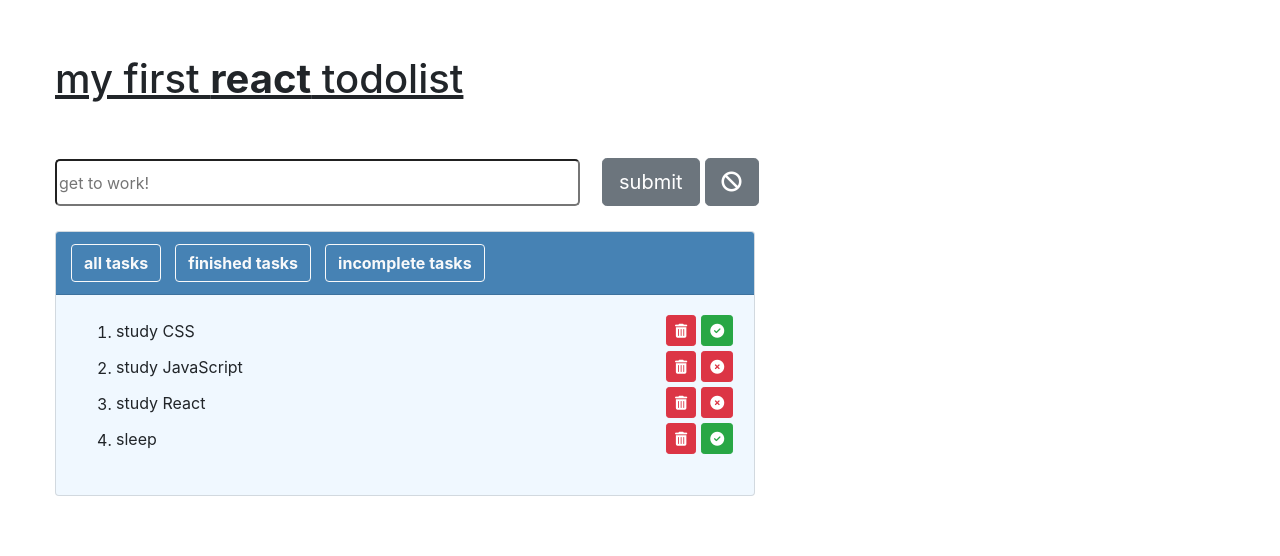
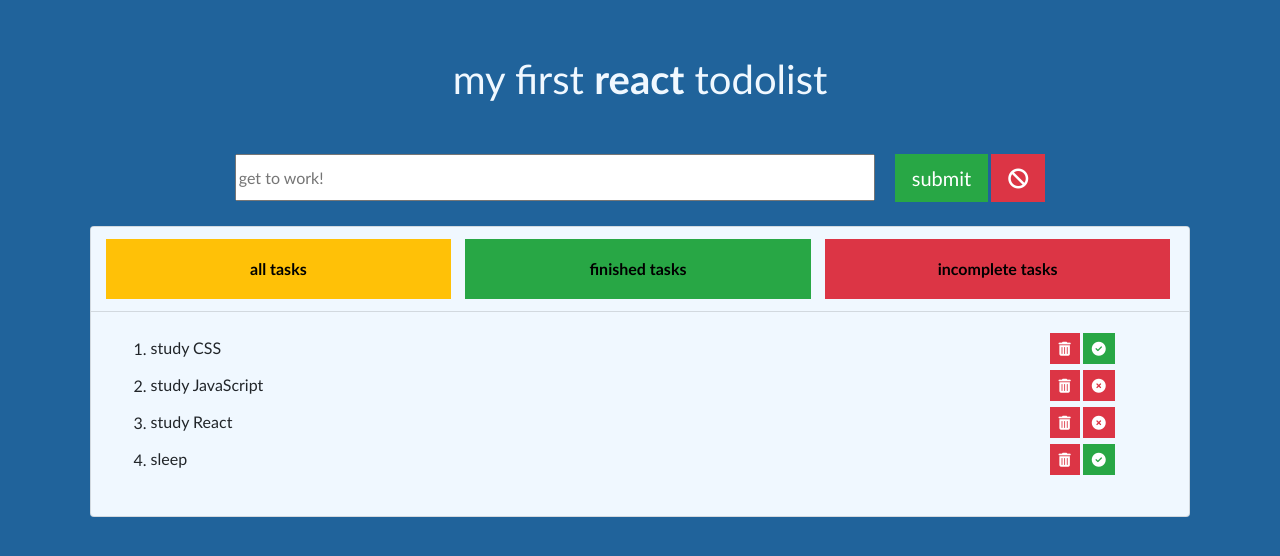
Before and after one commit to renataramos/react-TodoList, a React (Create React App) app: page / in a window 1280 px wide. Shown: the top 556 px of the page. Built offline with nearby package versions, Linux system fonts and the light colour scheme.

Commit message:
add styling

```diff
--- a/src/components/AppClass.js
+++ b/src/components/AppClass.js
@@ -101,7 +101,7 @@ export default class App extends React.Component {
 
     render(){
         return (
-            <div>
+            <div id="content">
                 <Input
                     value={this.state.input}
                     onInputChange={this.updateInput}
--- a/src/components/Header.js
+++ b/src/components/Header.js
@@ -3,7 +3,7 @@ import React from 'react';
 export default function Header (){
     return (
         <div>
-            <h1>my first <strong>react</strong> todolist</h1>
+            <h1>my first  <strong>react</strong>  todolist</h1>
         </div>
     )
 }
--- a/src/components/Input.js
+++ b/src/components/Input.js
@@ -11,8 +11,8 @@ export default function Input (props){
                 value={props.value}
                 onChange={props.onInputChange}
             />
-            <button id="btns" type="button" class="btn btn-secondary btn-lg" onClick={props.onAddTask}>submit</button>
-            <button id="btns" type="button" class="btn btn-secondary btn-lg" onClick={props.onClearTasks}><i class="fas fa-ban"></i></button>
+            <button id="btns" type="button" class="btn btn-success btn-lg" onClick={props.onAddTask}>submit</button>
+            <button id="btns" type="button" class="btn btn-danger btn-lg" onClick={props.onClearTasks}><i class="fas fa-ban"></i></button>
         </div>
 
     )
--- a/src/components/NavBar.js
+++ b/src/components/NavBar.js
@@ -14,13 +14,13 @@ export default function NavBar(props){
             <div id ="nav" class="card-header">
                 <ul class="nav nav-pills card-header-pills">
                     <li class="nav-item">
-                        <button id="btns-nav" class="btn btn-outline-light" onClick={()=>props.onToggleView(allTasksView)}><strong>all tasks</strong></button>
+                        <button id="btns-nav" className="btn btn-warning" onClick={()=>props.onToggleView(allTasksView)}><strong>all tasks</strong></button>
                     </li>
                     <li class="nav-item">
-                        <button id="btns-nav" class="btn btn-outline-light" onClick={()=>placeholder()}><strong>finished tasks</strong></button>
+                        <button id="btns-nav" className="btn btn-success"><strong>finished tasks</strong></button>
                     </li>
                     <li class="nav-item">
-                        <button id="btns-nav" class="btn btn-outline-light" onClick={()=>props.onToggleView(incompleteTasksView)}><strong>incomplete tasks</strong></button>
+                        <button id="btns-nav" className="btn btn-danger" onClick={()=>props.onToggleView(incompleteTasksView)}><strong>incomplete tasks</strong></button>
                     </li>
                 </ul>
             </div>
@@ -31,13 +31,13 @@ export default function NavBar(props){
             <div id ="nav" class="card-header">
                 <ul class="nav nav-pills card-header-pills">
                     <li class="nav-item">
-                        <button id="btns-nav" class="btn btn-outline-light" onClick={()=>props.onToggleView(allTasksView)}><strong>all tasks</strong></button>
+                        <button id="btns-nav" className="btn btn-warning" onClick={()=>props.onToggleView(allTasksView)}><strong>all tasks</strong></button>
                     </li>
                     <li class="nav-item">
-                        <button id="btns-nav" class="btn btn-outline-light" onClick={()=>props.onToggleView(completeTasksView)}><strong>finished tasks</strong></button>
+                        <button id="btns-nav" className="btn btn-success" onClick={()=>props.onToggleView(completeTasksView)}><strong>finished tasks</strong></button>
                     </li>
                     <li class="nav-item">
-                        <button id="btns-nav" class="btn btn-outline-light" onClick={()=>placeholder()}><strong>incomplete tasks</strong></button>
+                        <button id="btns-nav" className="btn btn-danger"><strong>incomplete tasks</strong></button>
                     </li>
                 </ul>
             </div>
@@ -49,13 +49,13 @@ export default function NavBar(props){
         <div id ="nav" class="card-header">
             <ul class="nav nav-pills card-header-pills">
                 <li class="nav-item">
-                        <button id="btns-nav" class="btn btn-outline-light" onClick={()=>placeholder()}><strong>all tasks</strong></button>
+                        <button id="btns-nav" className="btn btn-warning"><strong>all tasks</strong></button>
                 </li>
                 <li class="nav-item">
-                    <button id="btns-nav" class="btn btn-outline-light" onClick={()=>props.onToggleView(completeTasksView)}><strong>finished tasks</strong></button>
+                    <button id="btns-nav" className="btn btn-success" onClick={()=>props.onToggleView(completeTasksView)}><strong>finished tasks</strong></button>
                 </li>
                 <li class="nav-item">
-                    <button id="btns-nav" class="btn btn-outline-light" onClick={()=>props.onToggleView(incompleteTasksView)}><strong>incomplete tasks</strong></button>
+                    <button id="btns-nav" className="btn btn-danger" onClick={()=>props.onToggleView(incompleteTasksView)}><strong>incomplete tasks</strong></button>
                 </li>
             </ul>
         </div>
@@ -64,7 +64,3 @@ export default function NavBar(props){
 
 
 }
-
-function placeholder(){
-    console.log("ask Benny and David how to solve this!")
-}
--- a/src/components/Tasks.js
+++ b/src/components/Tasks.js
@@ -4,7 +4,8 @@ export default function Tasks (props) {
 
     const completeTasksView = "complete";
     const incompleteTasksView = "incomplete";
-
+    /*
+    */
     if (props.view === completeTasksView){
         return (
             <div id ="nav" class="card-body">
@@ -15,15 +16,14 @@ export default function Tasks (props) {
                         <li key={task.description}>
                                 <div id="description">{task.description}</div>
                                 <div id="task-btns">
-                                <button id="btns" type="button" class="btn btn-danger btn-sm" onClick={()=> props.onRemoveTask(task.description)}><i class="fa fa-trash-alt"></i></button>
-                                <button id="btns" type="button" class="btn btn-danger btn-sm" onClick={()=> props.onToggleTask(task.description)}><i class="fas fa-times-circle"></i></button>
+                                <button id="btns" type="button" className="btn btn-danger btn-sm" onClick={()=> props.onRemoveTask(task.description)}><i class="fa fa-trash-alt"></i></button>
+                                <button id="btns" type="button" className="btn btn-danger btn-sm" onClick={()=> props.onToggleTask(task.description)}><i class="fas fa-times-circle"></i></button>
                                 </div>
                         </li>
                         ))}
                 </ol>
             </div>
         )
-
     }
 
     if (props.view === incompleteTasksView){
@@ -36,8 +36,8 @@ export default function Tasks (props) {
                         <li key={task.description}>
                                 <div id="description">{task.description}</div>
                                 <div id="task-btns">
-                                <button id="btns" type="button" class="btn btn-danger btn-sm" onClick={()=> props.onRemoveTask(task.description)}><i class="fa fa-trash-alt"></i></button>
-                                <button id="btns" type="button" class="btn btn-success btn-sm" onClick={()=> props.onToggleTask(task.description)}><i class="fas fa-check-circle"></i></button>
+                                <button id="btns" type="button" className="btn btn-danger btn-sm" onClick={()=> props.onRemoveTask(task.description)}><i class="fa fa-trash-alt"></i></button>
+                                <button id="btns" type="button" className="btn btn-success btn-sm" onClick={()=> props.onToggleTask(task.description)}><i class="fas fa-check-circle"></i></button>
                                 </div>
                         </li>
                         ))}
@@ -55,8 +55,8 @@ export default function Tasks (props) {
                         <li key={task.description}>
                                 <div id="description">{task.description}</div>
                                 <div id="task-btns">
-                                <button id="btns" type="button" class="btn btn-danger btn-sm" onClick={()=> props.onRemoveTask(task.description)}><i class="fa fa-trash-alt"></i></button>
-                                <button id="btns" type="button" class={checkForButtonColor(task)} onClick={()=> props.onToggleTask(task.description)}><i class={checkForButtonType(task)}></i></button>
+                                <button id="btns" type="button" className="btn btn-danger btn-sm" onClick={()=> props.onRemoveTask(task.description)}><i class="fa fa-trash-alt"></i></button>
+                                <button id="btns" type="button" className={checkForButtonColor(task)} onClick={()=> props.onToggleTask(task.description)}><i class={checkForButtonType(task)}></i></button>
                                 </div>
                         </li>
                         ))}
@@ -70,7 +70,6 @@ function checkForButtonType(task){
         return "fas fa-times-circle"
     }
     return "fas fa-check-circle"
-
 }
 
 function checkForButtonColor(task){
@@ -78,5 +77,4 @@ function checkForButtonColor(task){
         return "btn btn-danger btn-sm"
     }
     return "btn btn-success btn-sm"
-
 }
--- a/src/index.css
+++ b/src/index.css
@@ -1,10 +1,14 @@
 body {
   margin: 55px;
-  font-family: -apple-system, BlinkMacSystemFont, 'Segoe UI', 'Roboto', 'Oxygen',
-    'Ubuntu', 'Cantarell', 'Fira Sans', 'Droid Sans', 'Helvetica Neue',
-    sans-serif;
+  font-family: "Trebuchet MS", Helvetica, sans-serif;
   -webkit-font-smoothing: antialiased;
   -moz-osx-font-smoothing: grayscale;
+  background-color: #20639B;
+
+  display: flex;
+  flex-direction: column;
+  justify-content: center;
+  align-items: center;
 }
 
 code {
@@ -14,30 +18,37 @@ code {
 
 #btns {
 
-  margin-left: 5px;
+  margin-left: 3px;
   margin-bottom: 5px;
+  margin-top: 1px;
+  border-radius: 0px;
 }
 
 #btns-nav{
  margin-right: 9px;
  margin-left: 5px;
+ border-radius: 0px;
+ padding: 17px;
+ width: 27vw;
+ color: black;
+
 }
 
-
+#btns-nav:hover{
+  color: white
+}
 
 #input {
   margin-bottom: 25px;
   margin-right: 17px;
-  width: 525px;
+  width: 50vw;
   height: 47px;
-  border-radius: 5px;
-
 }
 
 #description{
   padding-top: 4px;
   float:left;
-  width: 545px;
+  width: 70vw;
 }
 
 li{
@@ -45,19 +56,26 @@ li{
 }
 
 #nav{
-  max-width: 700px;
+  max-width: 100vw;
 
 }
 
+#content{
+  display: flex;
+  flex-direction: column;
+  justify-content: center;
+  align-items: center;
+}
 
 
 h1{
-  margin-bottom: 55px;
-  text-decoration: underline;
+  color: aliceblue;
+  text-align: center;
+  margin-bottom: 50px;
 }
 
 .card-header{
-  background-color: steelblue;
+  background-color: aliceblue;
 }
 .text{
   background-color: aliceblue;
--- a/src/index.js
+++ b/src/index.js
@@ -2,7 +2,7 @@ import React from 'react';
 import ReactDOM from 'react-dom';
 import './index.css';
 import App from './App';
-import * as serviceWorker from './serviceWorker';
+
 
 
 
@@ -12,8 +12,3 @@ ReactDOM.render(
   </React.StrictMode>,
   document.getElementById('root')
 );
-
-// If you want your app to work offline and load faster, you can change
-// unregister() to register() below. Note this comes with some pitfalls.
-// Learn more about service workers: https://bit.ly/CRA-PWA
-serviceWorker.unregister();
--- a/src/serviceWorker.js
+++ /dev/null
@@ -1,141 +0,0 @@
-// This optional code is used to register a service worker.
-// register() is not called by default.
-
-// This lets the app load faster on subsequent visits in production, and gives
-// it offline capabilities. However, it also means that developers (and users)
-// will only see deployed updates on subsequent visits to a page, after all the
-// existing tabs open on the page have been closed, since previously cached
-// resources are updated in the background.
-
-// To learn more about the benefits of this model and instructions on how to
-// opt-in, read https://bit.ly/CRA-PWA
-
-const isLocalhost = Boolean(
-  window.location.hostname === 'localhost' ||
-    // [::1] is the IPv6 localhost address.
-    window.location.hostname === '[::1]' ||
-    // 127.0.0.0/8 are considered localhost for IPv4.
-    window.location.hostname.match(
-      /^127(?:\.(?:25[0-5]|2[0-4][0-9]|[01]?[0-9][0-9]?)){3}$/
-    )
-);
-
-export function register(config) {
-  if (process.env.NODE_ENV === 'production' && 'serviceWorker' in navigator) {
-    // The URL constructor is available in all browsers that support SW.
-    const publicUrl = new URL(process.env.PUBLIC_URL, window.location.href);
-    if (publicUrl.origin !== window.location.origin) {
-      // Our service worker won't work if PUBLIC_URL is on a different origin
-      // from what our page is served on. This might happen if a CDN is used to
-      // serve assets; see https://github.com/facebook/create-react-app/issues/2374
-      return;
-    }
-
-    window.addEventListener('load', () => {
-      const swUrl = `${process.env.PUBLIC_URL}/service-worker.js`;
-
-      if (isLocalhost) {
-        // This is running on localhost. Let's check if a service worker still exists or not.
-        checkValidServiceWorker(swUrl, config);
-
-        // Add some additional logging to localhost, pointing developers to the
-        // service worker/PWA documentation.
-        navigator.serviceWorker.ready.then(() => {
-          console.log(
-            'This web app is being served cache-first by a service ' +
-              'worker. To learn more, visit https://bit.ly/CRA-PWA'
-          );
-        });
-      } else {
-        // Is not localhost. Just register service worker
-        registerValidSW(swUrl, config);
-      }
-    });
-  }
-}
-
-function registerValidSW(swUrl, config) {
-  navigator.serviceWorker
-    .register(swUrl)
-    .then(registration => {
-      registration.onupdatefound = () => {
-        const installingWorker = registration.installing;
-        if (installingWorker == null) {
-          return;
-        }
-        installingWorker.onstatechange = () => {
-          if (installingWorker.state === 'installed') {
-            if (navigator.serviceWorker.controller) {
-              // At this point, the updated precached content has been fetched,
-              // but the previous service worker will still serve the older
-              // content until all client tabs are closed.
-              console.log(
-                'New content is available and will be used when all ' +
-                  'tabs for this page are closed. See https://bit.ly/CRA-PWA.'
-              );
-
-              // Execute callback
-              if (config && config.onUpdate) {
-                config.onUpdate(registration);
-              }
-            } else {
-              // At this point, everything has been precached.
-              // It's the perfect time to display a
-              // "Content is cached for offline use." message.
-              console.log('Content is cached for offline use.');
-
-              // Execute callback
-              if (config && config.onSuccess) {
-                config.onSuccess(registration);
-              }
-            }
-          }
-        };
-      };
-    })
-    .catch(error => {
-      console.error('Error during service worker registration:', error);
-    });
-}
-
-function checkValidServiceWorker(swUrl, config) {
-  // Check if the service worker can be found. If it can't reload the page.
-  fetch(swUrl, {
-    headers: { 'Service-Worker': 'script' },
-  })
-    .then(response => {
-      // Ensure service worker exists, and that we really are getting a JS file.
-      const contentType = response.headers.get('content-type');
-      if (
-        response.status === 404 ||
-        (contentType != null && contentType.indexOf('javascript') === -1)
-      ) {
-        // No service worker found. Probably a different app. Reload the page.
-        navigator.serviceWorker.ready.then(registration => {
-          registration.unregister().then(() => {
-            window.location.reload();
-          });
-        });
-      } else {
-        // Service worker found. Proceed as normal.
-        registerValidSW(swUrl, config);
-      }
-    })
-    .catch(() => {
-      console.log(
-        'No internet connection found. App is running in offline mode.'
-      );
-    });
-}
-
-export function unregister() {
-  if ('serviceWorker' in navigator) {
-    navigator.serviceWorker.ready
-      .then(registration => {
-        registration.unregister();
-      })
-      .catch(error => {
-        console.error(error.message);
-      });
-  }
-}
```
Also changed, not shown: src/setupTests.js (deleted, +0 -5 lines), src/logo.svg (deleted), 1 other file (tests, documents, lock files or other folders).
